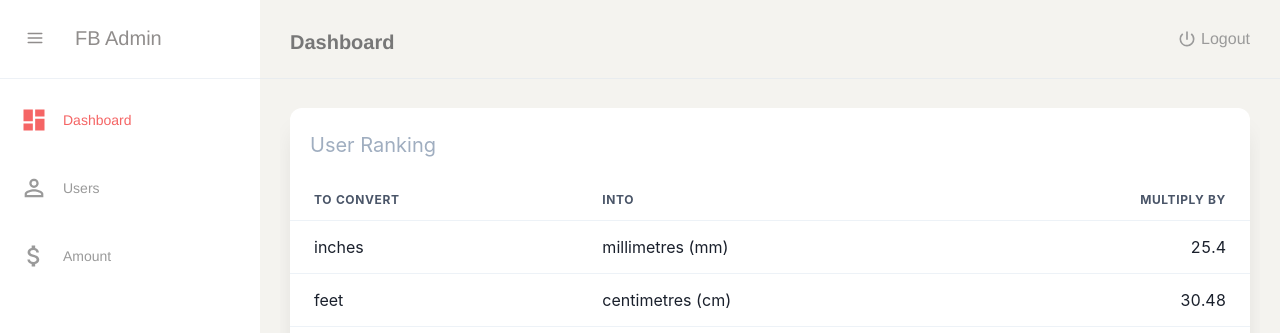
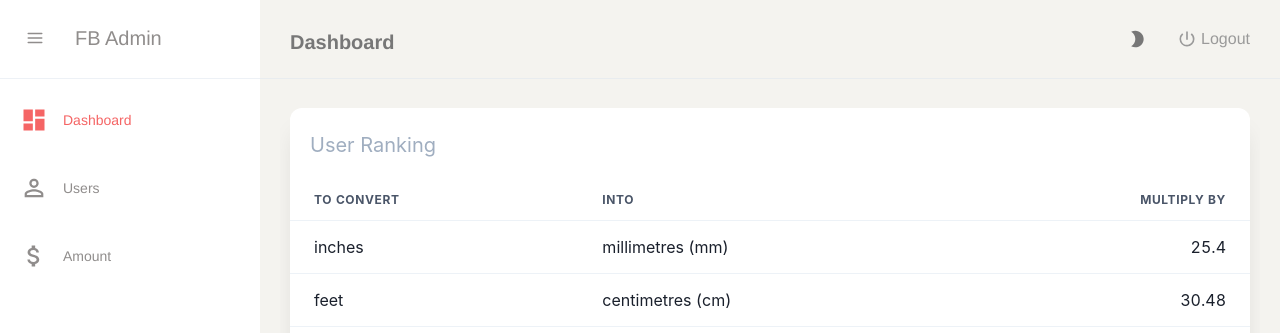
Before and after one commit to sitogi/my-admin-template, a React (Create React App) app: page /dashboard in a window 1280 px wide. Shown: the top 333 px of the page. Built offline with nearby package versions, Linux system fonts and the light colour scheme; no server answers; sample sign-in values are in the browser's storage.

Commit message:
Add color mode toggle to page header

```diff
--- /dev/null
+++ b/src/components/atoms/ColorModeToggle/ColorModeToggle.tsx
@@ -0,0 +1,18 @@
+import React, { FC } from 'react';
+import { Icon } from '@chakra-ui/react';
+import { MdBrightness2, MdBrightness5 } from 'react-icons/md';
+
+const ColorModeToggle: FC<{ colorMode: string; onClick: () => void }> = ({ colorMode, onClick }) => (
+  <Icon
+    as={colorMode !== 'light' ? MdBrightness5 : MdBrightness2}
+    w={5}
+    h={5}
+    mt="7px"
+    mr="30px"
+    onClick={onClick}
+    cursor="pointer"
+    _hover={{ color: 'teal.400' }}
+  />
+);
+
+export default ColorModeToggle;
--- /dev/null
+++ b/src/components/atoms/ColorModeToggle/ColorModeToggleContainer.tsx
@@ -0,0 +1,11 @@
+import React, { FC } from 'react';
+import { useColorMode } from '@chakra-ui/react';
+import ColorModeToggle from './ColorModeToggle';
+
+const ColorModeToggleContainer: FC = () => {
+  const { colorMode, toggleColorMode } = useColorMode();
+
+  return <ColorModeToggle colorMode={colorMode} onClick={toggleColorMode} />;
+};
+
+export default ColorModeToggleContainer;
--- a/src/components/molecules/SidebarItem/SidebarItem.tsx
+++ b/src/components/molecules/SidebarItem/SidebarItem.tsx
@@ -32,14 +32,7 @@ const SidebarItem: FC<SidebarItemProps> = ({ icon, active, open, label, onClicke
   }
 
   return (
-    <Flex
-      alignItems="center"
-      h="60px"
-      color="#9a9a9a"
-      cursor="pointer"
-      _hover={{ color: 'teal.400' }}
-      onClick={() => onClicked(label)}
-    >
+    <Flex alignItems="center" h="60px" cursor="pointer" _hover={{ color: 'teal.400' }} onClick={() => onClicked(label)}>
       {iconAndLabel}
     </Flex>
   );
--- a/src/components/organisms/PageHeader/PageHeader.tsx
+++ b/src/components/organisms/PageHeader/PageHeader.tsx
@@ -5,6 +5,7 @@ import { Box, Divider, Flex, Spacer, Text } from '@chakra-ui/react';
 import VerticallyCentered from 'components/molecules/VerticalyCentered/VertialyCentered';
 import { HEADER_HEIGHT_PX } from 'components/styleConstants';
 import LogoutContainer from 'components/atoms/Logout/LogoutContainer';
+import ColorModeToggleContainer from 'components/atoms/ColorModeToggle/ColorModeToggleContainer';
 
 const headerCss = css`
   width: 100%;
@@ -24,6 +25,7 @@ const PageHeader: FC<{ activePageTitle?: string }> = ({ activePageTitle = 'Dashb
           <Text textTransform="capitalize">{activePageTitle}</Text>
         </Box>
         <Spacer />
+        <ColorModeToggleContainer />
         <Box mr="30px">
           <LogoutContainer />
         </Box>
```
